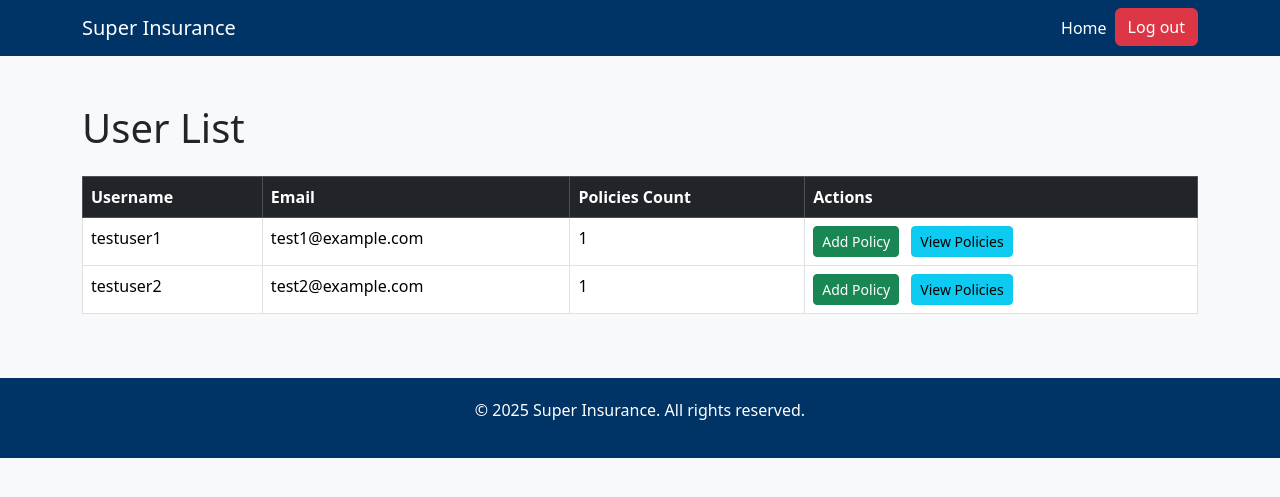
After one commit to nicoackerman/super_insurance, a Django app: page /company/users/ in a window 1280 px wide. The commit adds this page. Shown: the top 497 px of the page. Run offline with Django 5.2, Linux system fonts and the light colour scheme; a user stored in the database is signed in; data comes from the database, SQL or seed files in the repository.

Commit message:
added the create, view, edit and asign policy to user sections. also added the create, view and edit client sections

```diff
--- /dev/null
+++ b/company/templates/company/user_list.html
@@ -0,0 +1,70 @@
+{% extends 'index.html' %}
+{% load humanize %}
+
+{% block title %}User List - Super Insurance{% endblock %}
+
+{% block content %}
+<div class="container mt-5">
+    <h1 class="mb-4">User List</h1>
+    <table class="table table-hover table-bordered">
+        <thead class="table-dark">
+            <tr>
+                <th>Username</th>
+                <th>Email</th>
+                <th>Policies Count</th>
+                <th>Actions</th>
+            </tr>
+        </thead>
+        <tbody>
+            {% for user, user_policies in users_with_policies.items %}
+            <tr data-user-id="{{ user.id }}">
+                <td>{{ user.username }}</td>
+                <td>{{ user.email }}</td>
+                <td>{{ user_policies|length }}</td>
+                <td>
+                    <a href="{% url 'company:add_policy_to_user' user.id %}" class="btn btn-success btn-sm me-2">Add Policy</a>
+                    <button class="btn btn-info btn-sm toggle-policies" data-bs-toggle="collapse" data-bs-target="#policies-{{ user.id }}" aria-expanded="false" aria-controls="policies-{{ user.id }}">
+                        View Policies
+                    </button>
+                </td>
+            </tr>
+            <tr class="collapse" id="policies-{{ user.id }}">
+                <td colspan="4">
+                    <div class="p-3 bg-light rounded">
+                        <h5>Policies for {{ user.username }}</h5>
+                        {% if user_policies %}
+                            <ul class="list-group">
+                                {% for user_policy in user_policies %}
+                                    <li class="list-group-item d-flex justify-content-between align-items-center">
+                                        <div>
+                                            {{ user_policy.policy_id.name }} ({{ user_policy.policy_id.policy_number }}) -
+                                            {% if user_policy.policy_id.is_active %}
+                                                <span class="badge bg-success">Active</span>
+                                            {% else %}
+                                                <span class="badge bg-danger">Inactive</span>
+                                            {% endif %}
+                                            {% if user_policy.start_date %}
+                                                <br><small>Start Date: {{ user_policy.start_date }}</small>
+                                            {% endif %}
+                                            {% if user_policy.end_date %}
+                                                <br><small>End Date: {{ user_policy.end_date }}</small>
+                                            {% endif %}
+                                        </div>
+                                        <div>
+                                            <a href="{% url 'company:policy_details' user_policy.policy_id.id %}" class="btn btn-outline-secondary btn-sm me-2">Details</a>
+                                            <a href="{% url 'company:edit_user_policy' user_policy.id %}" class="btn btn-outline-primary btn-sm">Edit</a>
+                                        </div>
+                                    </li>
+                                {% endfor %}
+                            </ul>
+                        {% else %}
+                            <p>No policies assigned.</p>
+                        {% endif %}
+                    </div>
+                </td>
+            </tr>
+            {% endfor %}
+        </tbody>
+    </table>
+</div>
+{% endblock %}
--- a/company/urls.py
+++ b/company/urls.py
@@ -1,10 +1,18 @@
 from django.urls import path
 from . import views
 
-app_name = 'company'
+app_name = "company"
 
 urlpatterns = [
-    path('', views.home, name='home'),
-    path('solicitations/', views.solicitations, name='solicitations'),
-    path('create-user/', views.create_user_with_policy, name='create_user_with_policy'),
+    path('home/', views.home, name="home"),
+    path('solicitations/', views.solicitations, name="solicitations"),
+    path('create-user-with-policy/', views.create_user_with_policy, name="create_user_with_policy"),
+    path('create-policy/', views.create_policy, name="create_policy"),
+    path('policies/', views.policies, name="policies"),
+    path('edit/<int:policy_id>/', views.edit_policy, name="edit_policy"),
+    path('delete/<int:policy_id>/', views.delete_policy, name="delete_policy"),
+    path('users/', views.user_list, name="user_list"),
+    path('users/<int:user_id>/add-policy/', views.add_policy_to_user, name='add_policy_to_user'),
+    path('users/edit-policy/<int:user_policy_id>/', views.edit_user_policy, name='edit_user_policy'),
+    path('policies/<int:policy_id>/details/', views.policy_details, name='policy_details'),
 ]
--- a/company/views.py
+++ b/company/views.py
@@ -1,11 +1,34 @@
 from django.shortcuts import render, redirect
 from django.contrib.auth.decorators import login_required, user_passes_test
-from client.models import UserSolicitation, UserPolicy
-from .forms import UserPolicyForm
+from client.models import UserSolicitation, UserPolicy, Policy
+
+from .forms import UserPolicyForm, PolicyForm, AddPolicyToUserForm, UserPolicyDatesForm
 from django.contrib.auth.models import User
 
 def is_admin(user):
     return user.is_superuser
+
+@login_required
+@user_passes_test(is_admin)
+def edit_policy(request, policy_id):
+    policy = Policy.objects.get(id=policy_id)
+    if request.method == 'POST':
+        form = PolicyForm(request.POST, instance=policy)
+        if form.is_valid():
+            form.save()
+            return redirect('company:policies')
+    else:
+        form = PolicyForm(instance=policy)
+    return render(request, 'company/edit_policy.html', {'form': form})
+
+@login_required
+@user_passes_test(is_admin)
+def delete_policy(request, policy_id):
+    policy = Policy.objects.get(id=policy_id)
+    if request.method == 'POST':
+        policy.delete()
+        return redirect('company:policies')
+    return render(request, 'company/delete_policy.html', {'policy': policy})
 
 @login_required
 @user_passes_test(is_admin)
@@ -18,6 +41,8 @@ def solicitations(request):
     solicitations = UserSolicitation.objects.all()
     return render(request, 'company/solicitations.html', {'solicitations': solicitations})
 
+from django.contrib import messages
+
 @login_required
 @user_passes_test(is_admin)
 def create_user_with_policy(request):
@@ -28,14 +53,142 @@ def create_user_with_policy(request):
             email = form.cleaned_data['email']
             password = form.cleaned_data['password']
             policy = form.cleaned_data['policy']
+            start_date = form.cleaned_data['start_date']
+            end_date = form.cleaned_data['end_date']
+
+            if User.objects.filter(username=username).exists():
+                messages.error(request, 'A user with this username already exists.')
+                return render(request, 'company/create_user_with_policy.html', {'form': form})
 
             # Create the user
             user = User.objects.create_user(username=username, email=email, password=password)
 
             # Assign the policy to the user
-            UserPolicy.objects.create(user_id=user.id, policy_id=policy.id)
+            UserPolicy.objects.create(user_id=user, policy_id=policy, start_date=start_date, end_date=end_date)
 
             return redirect('company:home')
     else:
         form = UserPolicyForm()
     return render(request, 'company/create_user_with_policy.html', {'form': form})
+
+@login_required
+
+@user_passes_test(is_admin)
+
+def create_policy(request):
+
+    if request.method == 'POST':
+
+        form = PolicyForm(request.POST)
+
+        if form.is_valid():
+
+            form.save()
+
+            return render(request, 'company/policy_creation_success.html')
+
+        else:
+
+            return render(request, 'company/policy_creation_error.html', {'form': form})
+
+    else:
+
+        form = PolicyForm()
+
+    return render(request, 'company/create_policy.html', {'form': form})
+
+
+
+@login_required
+
+
+
+@user_passes_test(is_admin)
+
+
+
+def policies(request):
+
+
+
+    policy_type = request.GET.get('policy_type')
+
+
+
+    if policy_type:
+
+
+
+        policies = Policy.objects.filter(policy_type=policy_type)
+
+
+
+    else:
+
+
+
+        policies = Policy.objects.all()
+
+
+
+    return render(request, 'company/policies.html', {'policies': policies})
+
+@login_required
+@user_passes_test(is_admin)
+def user_list(request):
+    users = User.objects.filter(is_superuser=False)
+    user_policies = UserPolicy.objects.select_related('policy_id', 'user_id').filter(user_id__in=users)
+
+    users_with_policies = {}
+    for user in users:
+        users_with_policies[user] = []
+
+    for up in user_policies:
+        users_with_policies[up.user_id].append(up)
+
+    return render(request, 'company/user_list.html', {'users_with_policies': users_with_policies})
+
+@login_required
+@user_passes_test(is_admin)
+def add_policy_to_user(request, user_id):
+    user = User.objects.get(id=user_id)
+    if request.method == 'POST':
+        form = AddPolicyToUserForm(request.POST, user=user) # Pass user to the form
+        if form.is_valid():
+            policy = form.cleaned_data['policy']
+            start_date = form.cleaned_data['start_date']
+            end_date = form.cleaned_data['end_date']
+
+            if not UserPolicy.objects.filter(user_id=user, policy_id=policy).exists():
+                UserPolicy.objects.create(user_id=user, policy_id=policy, start_date=start_date, end_date=end_date)
+            return redirect('company:user_list')
+    else:
+        form = AddPolicyToUserForm(user=user) # Pass user to the form
+    return render(request, 'company/add_policy_to_user.html', {'form': form, 'user': user})
+
+@login_required
+@user_passes_test(is_admin)
+def edit_user_policy(request, user_policy_id):
+    user_policy = UserPolicy.objects.get(id=user_policy_id)
+    policy = user_policy.policy_id # Get the related Policy object
+
+    if request.method == 'POST':
+        form = UserPolicyDatesForm(request.POST, instance=user_policy)
+        if form.is_valid():
+            form.save()
+            # Handle form submission to update policy details
+            # For now, let's just toggle is_active
+            policy.is_active = not policy.is_active
+            policy.save()
+            return redirect('company:user_list')
+    else:
+        form = UserPolicyDatesForm(instance=user_policy)
+        # Render a form to edit the policy
+        # For simplicity, we'll just display current status and a toggle button
+    return render(request, 'company/edit_user_policy.html', {'user_policy': user_policy, 'policy': policy, 'form': form})
+
+@login_required
+@user_passes_test(is_admin)
+def policy_details(request, policy_id):
+    policy = Policy.objects.get(id=policy_id)
+    return render(request, 'company/policy_details.html', {'policy': policy})
--- a/super_insurance/settings.py
+++ b/super_insurance/settings.py
@@ -37,6 +37,7 @@ INSTALLED_APPS = [
     'django.contrib.sessions',
     'django.contrib.messages',
     'django.contrib.staticfiles',
+    'django.contrib.humanize',
     'client',
     'users',
     'company'
@@ -123,3 +124,7 @@ STATIC_URL = 'static/'
 # https://docs.djangoproject.com/en/5.2/ref/settings/#default-auto-field
 
 DEFAULT_AUTO_FIELD = 'django.db.models.BigAutoField'
+
+LOGIN_URL = 'users:login'
+LOGIN_REDIRECT_URL = 'home'
+LOGOUT_REDIRECT_URL = 'home'
--- a/templates/index.html
+++ b/templates/index.html
@@ -7,6 +7,10 @@
     <link
       href="https://cdn.jsdelivr.net/npm/bootstrap@5.3.0-alpha1/dist/css/bootstrap.min.css"
       rel="stylesheet"
+    />
+    <link
+      rel="stylesheet"
+      href="https://cdnjs.cloudflare.com/ajax/libs/font-awesome/6.5.2/css/all.min.css"
     />
     <style>
       body {
@@ -35,7 +39,13 @@
   <body>
     <nav class="navbar navbar-expand-lg">
       <div class="container">
-        <a class="navbar-brand" href="{% url 'home' %}">Super Insurance</a>
+        {% if request.resolver_match.namespace == 'company' %}
+            <a class="navbar-brand" href="{% url 'company:home' %}">Super Insurance</a>
+        {% elif request.resolver_match.namespace == 'client' %}
+            <a class="navbar-brand" href="{% url 'client:home' %}">Super Insurance</a>
+        {% else %}
+            <a class="navbar-brand" href="{% url 'home' %}">Super Insurance</a>
+        {% endif %}
         <button
           class="navbar-toggler"
           type="button"
@@ -50,9 +60,21 @@
         <div class="collapse navbar-collapse" id="navbarNav">
           <ul class="navbar-nav ms-auto">
             {% block nav_items %}
-            <li class="nav-item">
-              <a class="nav-link" href="{% url 'home' %}">Home</a>
-            </li>
+              {% if request.resolver_match.url_name != 'home' %}
+                {% if request.resolver_match.namespace == 'company' %}
+                  <li class="nav-item">
+                      <a class="nav-link" href="{% url 'company:home' %}">Home</a>
+                  </li>
+                {% elif request.resolver_match.namespace == 'client' %}
+                    <li class="nav-item">
+                        <a class="nav-link" href="{% url 'client:home' %}">Home</a>
+                    </li>
+                {% else %}
+                    <li class="nav-item">
+                        <a class="nav-link" href="{% url 'home' %}">Home</a>
+                    </li>
+                {% endif %}
+              {% endif %}
             {% endblock nav_items %} {% if user.is_authenticated %}
             <li class="nav-item">
               <form action="{% url 'users:logout' %}" method="post" class="d-flex">
```
Also changed, not shown: client/models.py (+4 -21 lines), company/forms.py (+69 -1 lines), company/templates/company/add_policy_to_user.html (added, +24 -0 lines), company/templates/company/create_policy.html (added, +31 -0 lines), company/templates/company/create_user_with_policy.html (+56 -9 lines), company/templates/company/delete_policy.html (added, +15 -0 lines), company/templates/company/edit_policy.html (added, +14 -0 lines), company/templates/company/edit_user_policy.html (added, +30 -0 lines), company/templates/company/home.html (+66 -15 lines), company/templates/company/policies.html (added, +46 -0 lines), company/templates/company/policy_creation_error.html (added, +16 -0 lines), company/templates/company/policy_creation_success.html (added, +13 -0 lines), company/templates/company/policy_details.html (added, +29 -0 lines), client/migrations/0001_initial.py, 1 more files.
